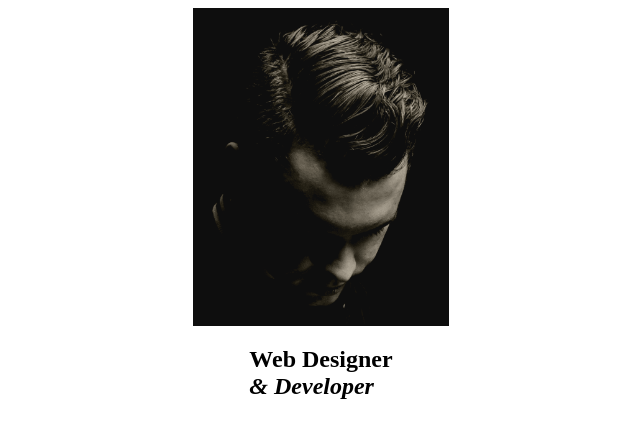
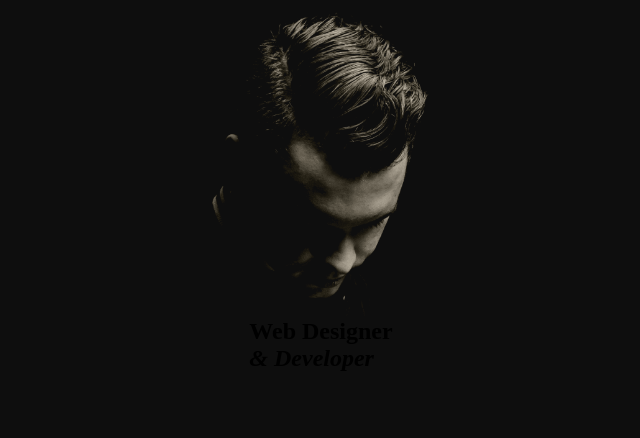
Before and after one commit to Viks23/Day9, a React (Vite) app in the folder Frontend/: page / in a window 1280 px wide. Shown: the top 438 px of the page, without its empty margins (319-959 px from the left). Built offline with nearby package versions, Linux system fonts and the light colour scheme.

Commit message:
Day9 Upload

```diff
--- a/Frontend/src/App.css
+++ b/Frontend/src/App.css
@@ -0,0 +1,12 @@
+*{
+    margin:0;
+    padding:0;
+    box-sizing: border-box;
+}
+
+html,
+body {
+    height: 100%;
+    width: 100%;
+    background-color: #0e0e0e;
+}
```
